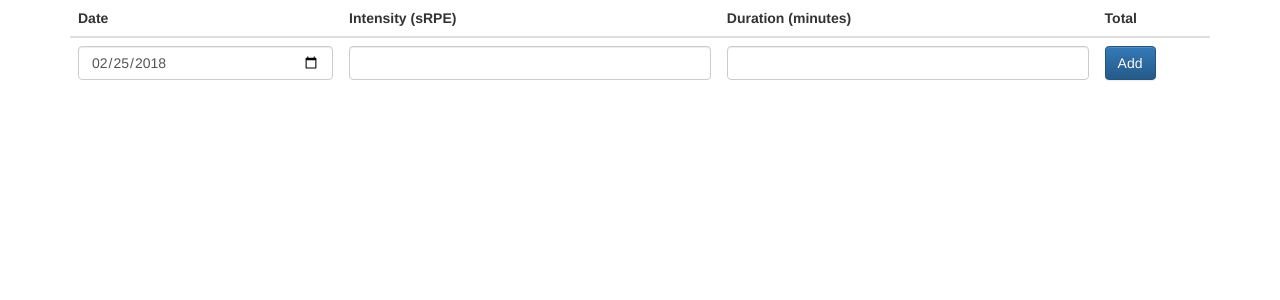
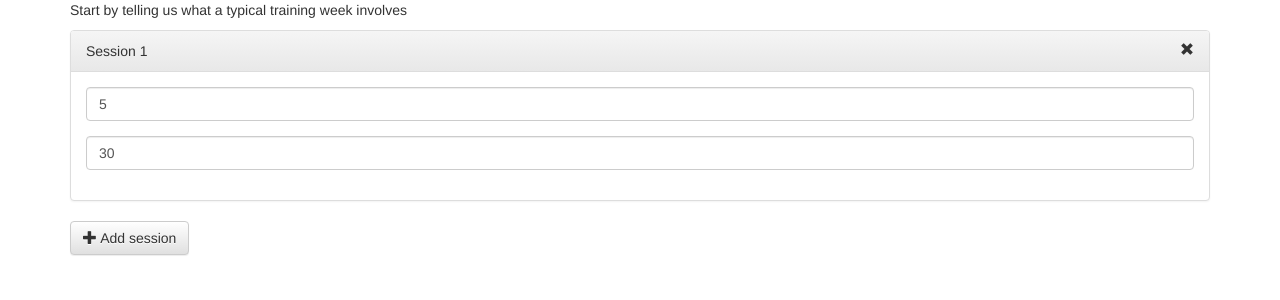
Before and after one commit to morcs/acwr-calculator, a React (Create React App) app: page / in a window 1280 px wide. Shown: the top 300 px of the page. Built offline with nearby package versions, Linux system fonts and the light colour scheme.

Commit message:
Switch toward a more "week at a time" idea.

```diff
--- a/package.json
+++ b/package.json
@@ -4,6 +4,7 @@
   "private": true,
   "dependencies": {
     "bootstrap": "3",
+    "immutability-helper": "^2.6.5",
     "react": "^16.2.0",
     "react-bootstrap": "^0.32.0",
     "react-dom": "^16.2.0",
--- a/src/App.js
+++ b/src/App.js
@@ -1,80 +1,72 @@
 import React, { Component } from 'react';
 import './App.css';
+import update from 'immutability-helper'
 
 class App extends Component {
 
   constructor(props) {
     super(props);
 
-    const date = this.toDateInputValue(new Date());
-
     this.state = {
-      newEntry: {
-        date: date,
-        intensity: null,
-        duration: null
-      },
-      entries: []
+      sessions: [ { intensity: 5, duration: 30 } ]
     }
 
-    this.addEntry = this.addEntry.bind(this);
-    this.handleInputChange = this.handleInputChange.bind(this);
+    this.addSession = this.addSession.bind(this);
+    this.updateSession = this.updateSession.bind(this);
   }
 
-  toDateInputValue(date) {
-    const dateEl = document.createElement("input");
-    dateEl.setAttribute("type", "date");
-    dateEl.valueAsDate = new Date();
-    return dateEl.value;
-  }
-
-  handleInputChange(event) {
-    const target = event.target;
-    const value = target.value;
-    const name = target.name;
-
+  addSession() {
     this.setState(prevState => ({
-      newEntry: Object.assign(this.state.newEntry,  {
-        [name]: value
-      })
+      sessions: [...prevState.sessions, { intensity: "", duration: "" }]
     }));
   }
 
-  addEntry() {
-    this.setState(prevState => ({
-      entries: [...prevState.entries, this.state.newEntry]
+  updateSession(event, index) {
+    const target = event.target;
+    const value = target.type === 'checkbox' ? target.checked : target.value;
+    const name = target.name;
+
+    this.setState(prevState => update(prevState, {
+      sessions: {
+        [index]: {
+          [name]: {$set: value}
+        }
+      }
     }));
+
+    console.log(this.state.sessions);
   }
+
+  renderSession
 
   render() {
     return (
       <div className="container">
-        <table className="table">
-          <thead>
-            <tr>
-              <th>Date</th>
-              <th>Intensity (sRPE)</th>
-              <th>Duration (minutes)</th>
-              <th>Total</th>
-            </tr>
-          </thead>
-          <tbody>
-            {this.state.entries.map(e =>
-              (<tr>
-                <td>{new Date(e.date).toLocaleDateString()}</td>
-                <td>{e.intensity}</td>
-                <td>{e.duration}</td>
-                <td>{e.intensity * e.duration}</td>
-              </tr>)
-            )}
-            <tr>
-              <td><input name="date" type="date" className="form-control" value={this.state.newEntry.date} onChange={this.handleInputChange} /></td>
-              <td><input name="intensity" type="number" className="form-control" value={this.state.newEntry.intensity} onChange={this.handleInputChange} /></td>
-              <td><input name="duration" type="number" className="form-control" value={this.state.newEntry.duration} onChange={this.handleInputChange} /></td>
-              <td><input type="submit" value="Add" className="btn btn-primary" onClick={this.addEntry} /></td>
-            </tr>
-          </tbody>
-        </table>
+        <p>Start by telling us what a typical training week involves</p>
+        {this.state.sessions.map((session, index) => {
+          return (
+            <div className="panel panel-default" key={index}>
+              <div className="panel-heading">
+                Session {index + 1}
+                <span className="glyphicon glyphicon-remove pull-right" aria-hidden="true"></span>
+              </div>
+              <div className="panel-body">
+                <div className="form-group">
+                  <label className="sr-only" htmlFor="intensity">Intensity/sRPE (1-10)</label>
+                  <input name="intensity" type="number" value={session.intensity} className="form-control" id="intensity" placeholder="Intensity/sRPE (1-10)" onChange={(event) => this.updateSession(event, index)} />
+                </div>
+                {' '}
+                <div className="form-group">
+                  <label className="sr-only" htmlFor="duration">Duration (mins)</label>
+                  <input name="duration" type="number" value={session.duration} className="form-control" id="duration" placeholder="Duration (mins)" onChange={(event) => this.updateSession(event, index)} />
+                </div>
+              </div>
+            </div>
+          );
+        })}
+        <button className="btn btn-default" onClick={this.addSession}>
+          <span className="glyphicon glyphicon-plus" aria-hidden="true"></span> Add session
+        </button>
       </div>
     );
   }
```
Also changed, not shown: 1 other file (tests, documents, lock files or other folders).
